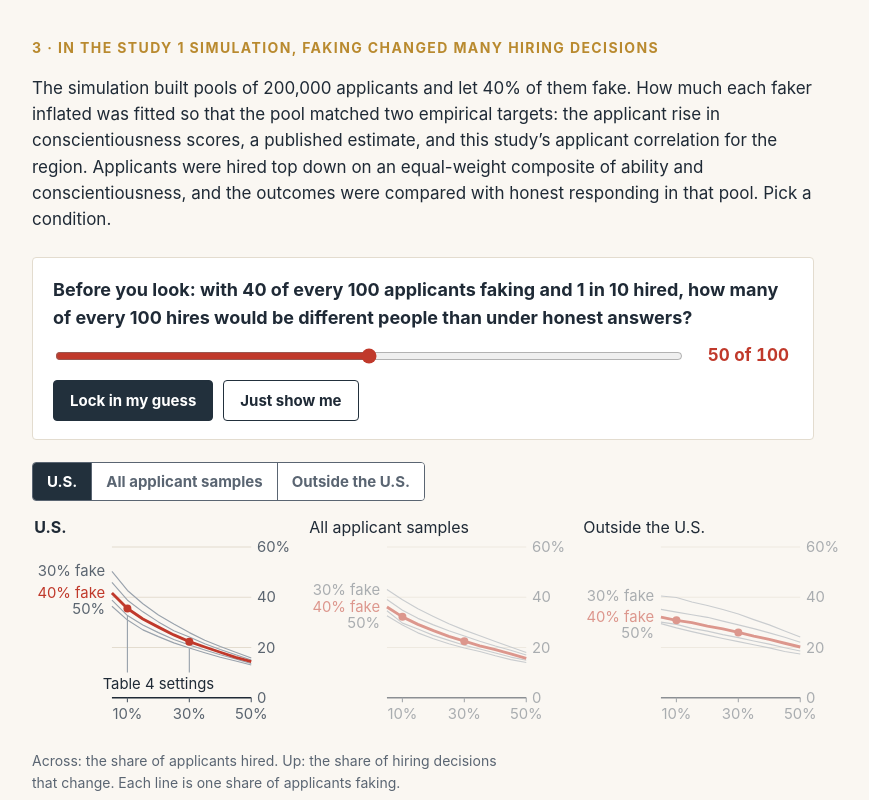
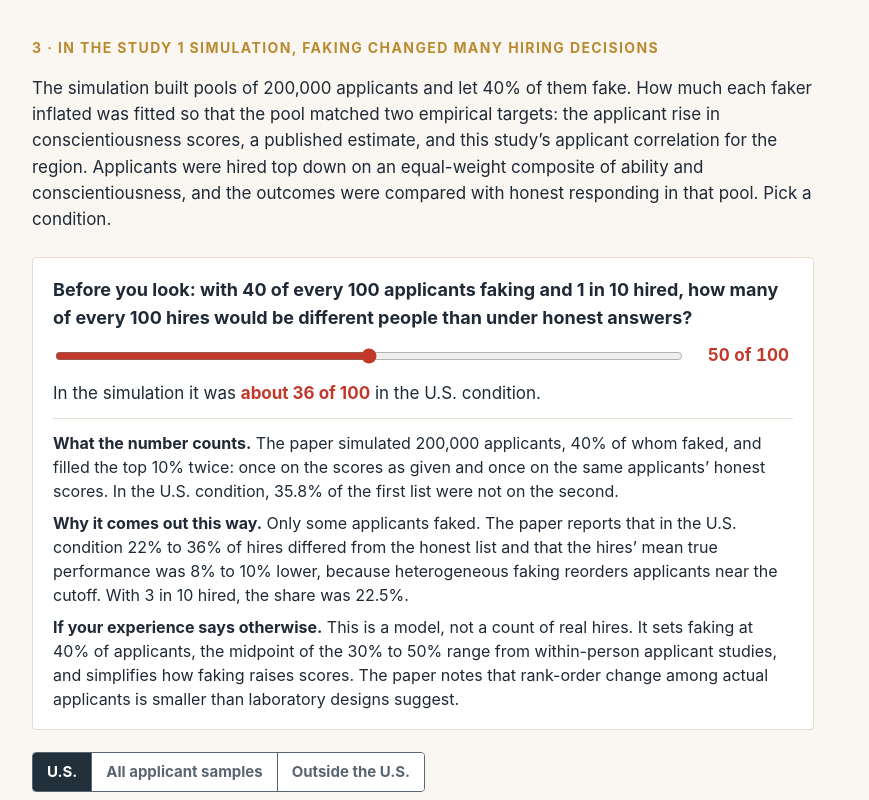
Before and after one commit to mjmonnot/faking-costs, a plain HTML site: page index.html in a window 1280 px wide. Both pictures are taken after a click on the button "Just show me". Shown: the part 10008-10808 px from the top of the page, without its empty margins (202-1071 px from the left). Drawn offline with Linux system fonts and the light colour scheme.

Commit message:
Guess-first question: the answer is explained
After the reader guesses or skips, the page gives the answer and explains it in three parts: what the number counts (Table 4, U.S. condition, selection ratio .10), the paper's account of it, and the limits of a simulation. Shared guess component and styles updated to match the main site. Each new sentence was checked against the paper by a lane that did not write it, with a delta pass.

Co-Authored-By: Claude Fable 5.2 <noreply@anthropic.com>
Claude-Session: https://claude.ai/code/session_01TKeWHFR7E5YyftLbi9sYbp

```diff
--- a/assets/companion.css
+++ b/assets/companion.css
@@ -323,6 +323,11 @@ section[id], div[id].anchor { scroll-margin-top: 16px; }
 .guess button.skip { background: #fff; color: var(--ink); }
 .guess .feedback { font-size: 17px; margin: 12px 0 0; }
 .guess .feedback strong { color: var(--red); }
+.guess .guess-actions[hidden] { display: none; }
+.guess .explain { margin: 12px 0 0; padding-top: 12px; border-top: 1px solid var(--rule); }
+.guess .explain p { font-size: 16px; line-height: 1.5; margin: 0 0 8px; }
+.guess .explain p:last-child { margin-bottom: 0; }
+.guess .explain .lead { font-weight: 700; }
 
 .veiled { filter: blur(8px); opacity: 0.3; pointer-events: none; user-select: none; }
 .guess-target { transition: filter 0.35s ease, opacity 0.35s ease; }
--- a/assets/companion.js
+++ b/assets/companion.js
@@ -289,15 +289,18 @@
     render();
   }
 
-  /* Guess first, then see the published number (Kim et al., 2017).
+  /* Guess first, then see the published number and the reason for it (Kim et al., 2017).
      cfg = { question, min, max, step, start, format(v), feedback(v) -> html,
+             answer: html shown in place of the feedback when the reader skips the guess,
+             explain: [{ label, html }], shown under the answer whenever the answer is given,
              reveal: element shown veiled until the reader guesses, skips, or scrolls to it,
-             goLabel, skipLabel, sliderLabel }
+             goLabel, skipLabel, whyLabel, sliderLabel }
      The veiled element keeps its place in the layout, and it clears on its own
-     once the reader scrolls to it, so no result depends on a click. */
+     once the reader scrolls to it, so no result depends on a click. Scrolling past
+     leaves one button that opens the answer and its explanation. */
   function guess(root, cfg) {
     var target = cfg.reveal || null;
-    var done = false;
+    var unveiled = false, answered = false;
     var id = "guess-" + Math.random().toString(36).slice(2, 8);
     root.classList.add("guess");
     root.appendChild(h("p", { "class": "gq" }, cfg.question));
@@ -313,29 +316,56 @@
     actions.appendChild(go);
     actions.appendChild(skip);
     root.appendChild(actions);
-    var fb = h("p", { "class": "feedback", "aria-live": "polite" });
+    var result = h("div", { "class": "guess-result", "aria-live": "polite" });
+    var fb = h("p", { "class": "feedback" });
     fb.hidden = true;
-    root.appendChild(fb);
+    result.appendChild(fb);
+    var ex = null;
+    if (cfg.explain && cfg.explain.length) {
+      ex = h("div", { "class": "explain" });
+      cfg.explain.forEach(function (part) {
+        ex.appendChild(h("p", null, "<strong class=\"lead\">" + part.label + ".</strong> " + part.html));
+      });
+      ex.hidden = true;
+      result.appendChild(ex);
+    }
+    root.appendChild(result);
 
     function show() { out.textContent = cfg.format ? cfg.format(+input.value) : String(input.value); }
-    function onScroll() {
-      if (target && target.getBoundingClientRect().top < window.innerHeight * 0.25) reveal(false);
-    }
-    function reveal(withGuess) {
-      if (done) return;
-      done = true;
+    function unveil() {
+      if (unveiled) return;
+      unveiled = true;
       if (target) target.classList.remove("veiled");
       window.removeEventListener("scroll", onScroll);
+    }
+    function onScroll() {
+      if (!target || target.getBoundingClientRect().top >= window.innerHeight * 0.25) return;
+      unveil();
+      if (answered) return;
+      /* The chart is in view, so a guess no longer makes sense. Keep the row the same
+         height: with an answer or an explanation to give, one button offers it. */
+      go.hidden = true;
+      if (cfg.answer || ex) skip.textContent = cfg.whyLabel || "Explain this number";
+      else actions.hidden = true;
+    }
+    function answer(withGuess) {
+      if (answered) return;
+      answered = true;
+      unveil();
       actions.hidden = true;
+      var html = "";
       if (withGuess) {
         input.disabled = true;
-        fb.innerHTML = cfg.feedback(+input.value);
-        fb.hidden = false;
+        html = cfg.feedback(+input.value);
+      } else if (cfg.answer) {
+        html = cfg.answer;
       }
+      if (html) { fb.innerHTML = html; fb.hidden = false; }
+      if (ex) ex.hidden = false;
     }
     input.addEventListener("input", show);
-    go.addEventListener("click", function () { reveal(true); });
-    skip.addEventListener("click", function () { reveal(false); });
+    go.addEventListener("click", function () { answer(true); });
+    skip.addEventListener("click", function () { answer(false); });
     if (target) {
       target.classList.add("veiled");
       window.addEventListener("scroll", onScroll, { passive: true });
@@ -343,7 +373,6 @@
     show();
   }
 
-  /* Copy-to-clipboard button. text may be a string or a function. */
   function copy(btn, text) {
     btn.addEventListener("click", function () {
       var t = typeof text === "function" ? text() : text;
--- a/index.html
+++ b/index.html
@@ -785,6 +785,12 @@
     min: 0, max: 100, step: 1, start: 50,
     format: function (v) { return v + " of 100"; },
     reveal: document.getElementById("hires-wrap"),
+    answer: "In the simulation it was <strong>about 36 of 100</strong> in the U.S. condition.",
+    explain: [
+      { label: "What the number counts", html: "The paper simulated 200,000 applicants, 40% of whom faked, and filled the top 10% twice: once on the scores as given and once on the same applicants&rsquo; honest scores. In the U.S. condition, 35.8% of the first list were not on the second." },
+      { label: "Why it comes out this way", html: "Only some applicants faked. The paper reports that in the U.S. condition 22% to 36% of hires differed from the honest list and that the hires&rsquo; mean true performance was 8% to 10% lower, because heterogeneous faking reorders applicants near the cutoff. With 3 in 10 hired, the share was 22.5%." },
+      { label: "If your experience says otherwise", html: "This is a model, not a count of real hires. It sets faking at 40% of applicants, the midpoint of the 30% to 50% range from within-person applicant studies, and simplifies how faking raises scores. The paper notes that rank-order change among actual applicants is smaller than laboratory designs suggest." }
+    ],
     feedback: function (v) {
       var d = v - 36;
       if (Math.abs(d) <= 5) return "You guessed <strong>" + v + "</strong>. In the simulation it was about <strong>36</strong> of 100 in the U.S. condition, so you were close.";
```
